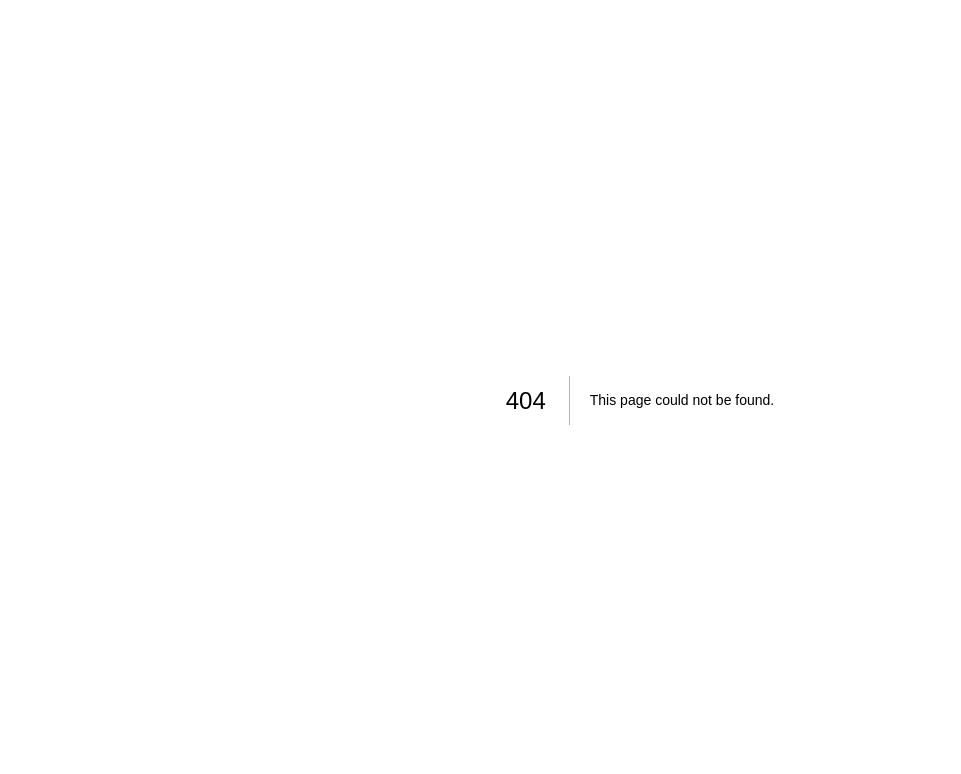
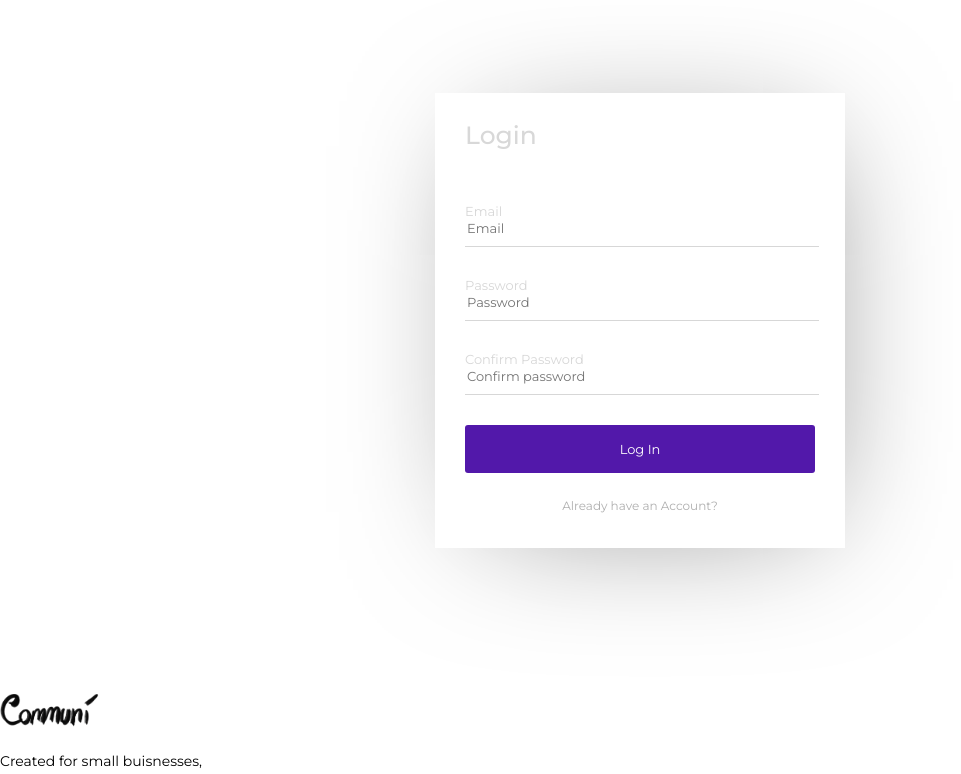
Before and after one commit to PuenteCastillo/Communi, a Next.js app: page /register in a window 1280 px wide. Before the commit this address had no page. Shown: the top 774 px of the page, without its empty margins (0-961 px from the left). Built offline with nearby package versions, Linux system fonts and the light colour scheme.

Commit message:
login/signup front end pages

```diff
--- a/package.json
+++ b/package.json
@@ -17,7 +17,9 @@
     "eslint-config-next": "13.2.4",
     "gsap": "^3.11.5",
     "jquery": "^3.6.4",
+    "mongodb": "^5.2.0",
     "next": "13.2.4",
+    "next-auth": "^4.22.0",
     "popper.js": "^1.16.1",
     "react": "18.2.0",
     "react-bootstrap": "^2.7.2",
--- a/src/pages/api/hello.ts
+++ /dev/null
@@ -1,13 +0,0 @@
-// Next.js API route support: https://nextjs.org/docs/api-routes/introduction
-import type { NextApiRequest, NextApiResponse } from 'next'
-
-type Data = {
-  name: string
-}
-
-export default function handler(
-  req: NextApiRequest,
-  res: NextApiResponse<Data>
-) {
-  res.status(200).json({ name: 'John Doe' })
-}
--- /dev/null
+++ b/src/pages/api/users.ts
@@ -0,0 +1,70 @@
+// Next.js API route support: https://nextjs.org/docs/api-routes/introduction
+import type { NextApiRequest, NextApiResponse } from "next";
+import { MongoClient } from "mongodb";
+
+// type UserData = {
+//   name: string;
+//   email: string;
+// };
+
+export default async function handler(
+  req: NextApiRequest,
+  res: NextApiResponse
+) {
+  // connet to the database
+  const client = await MongoClient.connect(
+    "mongodb+srv://puente700:geaLp2B5J8ycFu2@commuicluster.j4keyqs.mongodb.net/?retryWrites=true&w=majority"
+  );
+  const db = client.db();
+  const usersCollection = db.collection("users");
+
+  //? Get request
+  if (req.method === "GET") {
+    // get all users from the database
+
+    const users = await usersCollection.find().toArray();
+
+    res.status(200).json({ users });
+    return;
+  }
+
+  //? Post request
+  if (req.method === "POST") {
+    // parse the body
+    const data = req.body;
+    console.log("data  : ", data);
+
+    // make req.body readable
+    const { name, email, title, bio, profile_pic, services } = req.body;
+
+    // check if user already exists by email
+    const userExist = await usersCollection.findOne({ email });
+
+    // varify email
+    if (!email || !email.includes("@")) {
+      res.status(422).json({ message: "Invalid email address" });
+      return;
+    }
+
+    // check if user already exists by email
+    if (userExist) {
+      res.status(422).json({ message: "User already exists" });
+      return;
+    }
+
+    await usersCollection.insertOne({
+      name,
+      email,
+      title,
+      bio,
+      profile_pic,
+      services,
+    });
+
+    res.status(201).json({ Request: req.body });
+    return;
+  }
+
+  client.close();
+}
+// dummy json data
--- /dev/null
+++ b/src/pages/login/index.tsx
@@ -0,0 +1,29 @@
+import Base from "../../layouts/Base";
+
+import Link from "next/link";
+
+export default function Login() {
+  return (
+    <Base>
+      <div id="auth" className="body">
+        <div className="login_card">
+          <h1>Login</h1>
+          <div className="input_field">
+            <label>Email</label>
+            <input type="text" placeholder="User Name / Email" />
+          </div>
+          <div className="input_field">
+            <label>Password</label>
+            <input type="password" placeholder="Password" />
+          </div>
+          <button>Log In</button>
+          <div className="divider"></div>
+
+          <Link href="/register">
+            <p>Don't have an account?</p>
+          </Link>
+        </div>
+      </div>
+    </Base>
+  );
+}
--- /dev/null
+++ b/src/pages/register/index.tsx
@@ -0,0 +1,33 @@
+import Base from "../../layouts/Base";
+
+import Link from "next/link";
+
+export default function Redister() {
+  return (
+    <Base>
+      <div id="auth" className="body">
+        <div className="login_card">
+          <h1>Login</h1>
+          <div className="input_field">
+            <label>Email</label>
+            <input type="text" placeholder="Email" />
+          </div>
+          <div className="input_field">
+            <label>Password</label>
+            <input type="password" placeholder="Password" />
+          </div>
+          <div className="input_field">
+            <label>Confirm Password</label>
+            <input type="password" placeholder="Confirm password" />
+          </div>
+          <button>Log In</button>
+          <div className="divider"></div>
+
+          <Link href="/login">
+            <p>Already have an Account?</p>
+          </Link>
+        </div>
+      </div>
+    </Base>
+  );
+}
--- a/src/styles/sass/main.scss
+++ b/src/styles/sass/main.scss
@@ -11,3 +11,4 @@
 @import "./pages/profile/profile.scss";
 @import "./pages/profile/services.scss";
 @import "./pages/profile/overview.scss";
+@import "./pages/auth/login.scss";
--- /dev/null
+++ b/src/styles/sass/pages/auth/login.scss
@@ -0,0 +1,88 @@
+#auth {
+  //   background-color: red;
+  min-height: 80vh;
+  display: flex;
+  h1 {
+    font-family: $secondary-font;
+    font-weight: 500;
+    font-size: 25px;
+    text-align: left;
+    color: #d8d8d8;
+    margin-bottom: 55px;
+  }
+  .login_card {
+    width: 350px;
+    max-width: 95vw;
+    background-color: white;
+    padding: 30px;
+    margin: auto;
+    box-shadow: 10px 10px 135px -43px rgba(0, 0, 0, 0.53);
+    -webkit-box-shadow: 10px 10px 135px -43px rgba(0, 0, 0, 0.53);
+    -moz-box-shadow: 10px 10px 135px -43px rgba(0, 0, 0, 0.53);
+    // on mobile
+    @media (max-width: 768px) {
+      //   width: 100%;
+      width: 400px;
+      padding: 20px;
+      // no shadow
+      box-shadow: none;
+    }
+    .input_field {
+      margin-top: 15px;
+      margin-bottom: 10px;
+    }
+    label {
+      font-family: $secondary-font;
+      font-weight: normal;
+      font-size: 13px;
+
+      color: #d7d7d7;
+      margin-bottom: 20px;
+    }
+    input {
+      display: block;
+      margin-bottom: 30px;
+      width: 100%;
+      border: none;
+      border-bottom: 1px solid #d7d7d7;
+      padding-bottom: 10px;
+
+      // font
+      font-family: $secondary-font;
+      font-weight: normal;
+      font-size: 13px;
+      text-align: left;
+      color: #6e6e6e;
+
+      // remove focus outline
+      &:focus {
+        outline: none;
+      }
+    }
+    button {
+      width: 100%;
+      height: 48px;
+      margin-bottom: 20px;
+    }
+    a {
+      p {
+        font-family: $secondary-font;
+        font-weight: normal;
+        text-decoration: underline;
+        font-size: 12px;
+        text-align: center;
+        color: #afafaf;
+        text-decoration: none;
+      }
+      text-decoration: none;
+
+      // on hover
+      &:hover {
+        p {
+          color: #d7d7d7;
+          text-decoration: underline;
+        }
+      }
+    }
+  }
+}
```
Also changed, not shown: src/pages/api/auth/[...nextauth].ts (added, +15 -0 lines), src/styles/globals.css, 2 other files (tests, documents, lock files or other folders).
